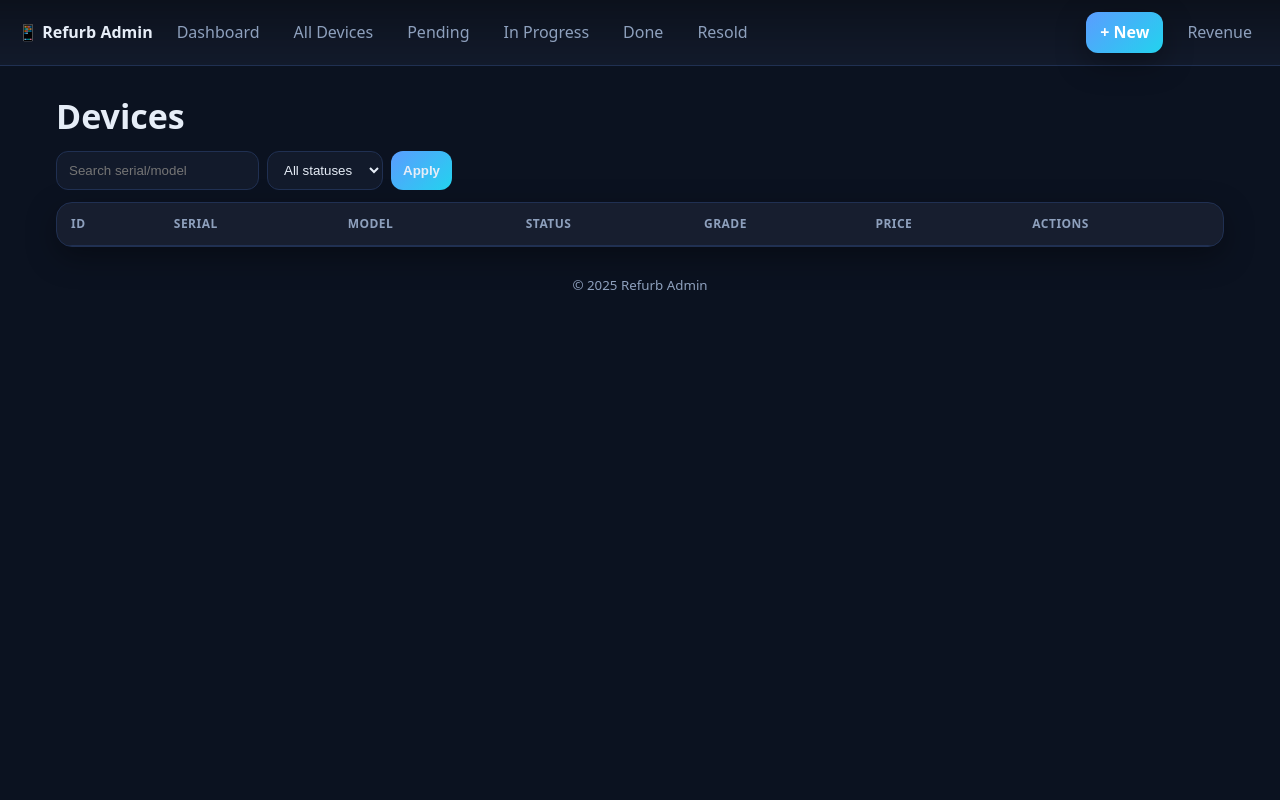
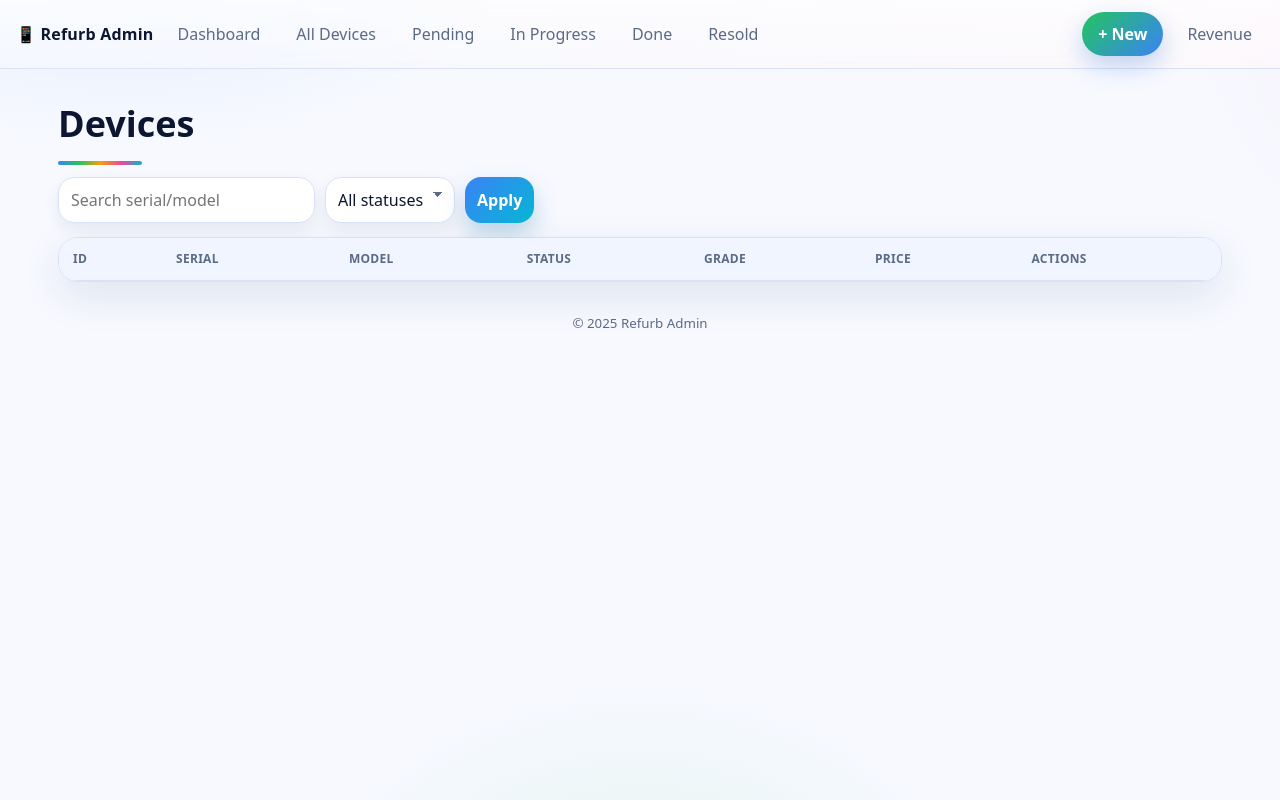
Before and after one commit to KYUBI-DOT/Operations_Management_Software_MSD, a Node project: template refurb-admin/views/devices/list.ejs in a window 1280 px wide. Run offline with Node 20 templates, Linux system fonts and the light colour scheme; the template is opened without the code that fills it, so the values that code supplies are empty.

Commit message:
css and resold
fixed resold and revenue, as well as updated css

```diff
--- a/refurb-admin/public/style.css
+++ b/refurb-admin/public/style.css
@@ -1,41 +1,260 @@
+/* =====================================================
+   Refurb Admin — LIGHT & VIBRANT THEME (Device Islands)
+   - Bright, airy surfaces with playful pastel accents
+   - "Island" device cards with soft elevation & glow
+   - Colorful buttons + badges
+   - Same class names (drop-in replacement)
+   ===================================================== */
+
+/* ---------- 1) Design tokens (LIGHT by default) ---------- */
 :root{
-  --bg:#0b1220; --panel:#121a2b; --muted:#8ea0bd; --text:#e6edf7;
-  --accent:#5b9cff; --accent2:#22d3ee; --danger:#ef4444; --success:#22c55e; --warn:#f59e0b;
-  --border:#203052; --chip:#19243a;
-  --shadow:0 10px 30px rgba(0,0,0,.35);
+  /* Surfaces */
+  --bg:        #f7f9ff;
+  --panel:     #ffffff;
+  --panel-2:   #f1f5ff;
+  --chip:      #eef4ff;
+  --border:    #d9e2f5;
+
+  /* Text */
+  --text:      #0c1631;
+  --muted:     #5b6a86;
+
+  /* Accents (pastel brights) */
+  --accent:    #3b82f6;  /* blue */
+  --accent2:   #22c55e;  /* green */
+  --accent3:   #f59e0b;  /* amber */
+  --accent4:   #ec4899;  /* pink */
+  --accent5:   #06b6d4;  /* cyan */
+  --danger:    #ef4444;
+  --success:   #16a34a;
+  --warn:      #f59e0b;
+
+  /* Type & rhythm */
+  --font: ui-sans-serif, system-ui, -apple-system, "Segoe UI", Roboto, Helvetica, Arial;
+  --leading: 1.5;
+
+  /* Radii & shadow */
+  --r-sm: 12px;
+  --r:    16px;
+  --r-lg: 20px;
+  --r-xl: 28px;
+  --shadow-sm: 0 6px 16px rgba(11, 35, 90, .07);
+  --shadow:    0 14px 40px rgba(11, 35, 90, .10);
+  --shadow-big:0 24px 60px rgba(11, 35, 90, .12);
+
+  /* Motion */
+  --fast: 140ms;
+  --slow: 700ms;
+  --easing: cubic-bezier(.22,.61,.36,1);
+  --ring: 0 0 0 3px rgba(59,130,246,.25);
 }
+
+/* ---------- 2) Base ---------- */
 *{box-sizing:border-box}
-body{margin:0;font-family:ui-sans-serif,system-ui,-apple-system,Segoe UI,Roboto,Helvetica,Arial;background:var(--bg);color:var(--text);line-height:1.45}
-.nav{position:sticky;top:0;display:flex;gap:14px;align-items:center;padding:12px 18px;background:linear-gradient(180deg,rgba(0,0,0,.35),transparent),var(--panel);border-bottom:1px solid var(--border)}
-.brand{font-weight:800}
-.nav a{color:var(--muted);text-decoration:none;padding:8px 10px;border-radius:10px}
-.nav a:hover{color:var(--text);background:rgba(255,255,255,.06)}
-.nav .cta{margin-left:auto;background:linear-gradient(135deg,var(--accent),var(--accent2));color:#fff;font-weight:600;padding:9px 14px;border-radius:12px;box-shadow:var(--shadow)}
-.container{max-width:1200px;margin:26px auto;padding:0 16px}
-.page-title{margin:0 0 10px;font-size:clamp(26px,3vw,34px)}
+html,body{height:100%}
+body{
+  margin:0;
+  font-family:var(--font);
+  color:var(--text);
+  line-height:var(--leading);
+  background:
+    radial-gradient(900px 500px at 10% -10%, rgba(59,130,246,.12), transparent 45%),
+    radial-gradient(700px 600px at 120% 0%, rgba(236,72,153,.10), transparent 50%),
+    radial-gradient(900px 700px at 50% 120%, rgba(34,197,94,.10), transparent 40%),
+    var(--bg);
+  -webkit-font-smoothing:antialiased;
+  -moz-osx-font-smoothing:grayscale;
+}
+
+img{max-width:100%;display:block}
+a{color:inherit;text-decoration:none}
+button,input,select,textarea{font:inherit;color:inherit}
+:focus-visible{outline:none;box-shadow:var(--ring);border-radius:var(--r)}
+
+/* ---------- 3) Layout ---------- */
+.container{max-width:1200px;margin:28px auto;padding:0 18px}
+
+/* ---------- 4) Navigation (light glass) ---------- */
+.nav{
+  position:sticky; top:0; z-index:50;
+  display:flex; gap:12px; align-items:center;
+  padding:12px 16px;
+  background:
+    linear-gradient(180deg, rgba(255,255,255,.86), rgba(255,255,255,.65)),
+    linear-gradient(120deg, rgba(59,130,246,.10), rgba(236,72,153,.08));
+  border-bottom:1px solid var(--border);
+  backdrop-filter: blur(8px);
+}
+.brand{font-weight:800;letter-spacing:.2px}
+.nav a{
+  color:var(--muted);
+  padding:8px 12px; border-radius:var(--r-sm);
+  transition:background var(--fast) var(--easing), color var(--fast) var(--easing);
+}
+.nav a:hover{color:var(--text); background:rgba(59,130,246,.10)}
+.nav .cta{
+  margin-left:auto;
+  background:linear-gradient(135deg, #22c55e, #3b82f6);
+  color:#fff; font-weight:800;
+  padding:10px 16px; border-radius:999px;
+  box-shadow: 0 10px 24px rgba(17, 94, 205, .25);
+}
+
+/* ---------- 5) Headings ---------- */
+.page-title{
+  margin:0 0 10px; font-size:clamp(26px,3vw,36px);
+}
+.page-title::after{
+  content:""; display:block; width:84px; height:4px; margin-top:10px;
+  border-radius:999px;
+  background:linear-gradient(90deg, #3b82f6, #22c55e, #f59e0b, #ec4899, #06b6d4);
+}
 .subtle{color:var(--muted)}
-.grid{display:grid;gap:16px;grid-template-columns:repeat(12,minmax(0,1fr))}
-.card{grid-column:span 3;background:var(--panel);border:1px solid var(--border);border-radius:16px;padding:16px;box-shadow:var(--shadow)}
-.card .kpi-title{color:var(--muted);font-size:12px;margin:0 0 6px}
-.card .kpi-value{font-size:28px;font-weight:800;margin:0}
-.filters{display:flex;gap:8px;flex-wrap:wrap;margin:10px 0 12px}
-.input,.select,.btn{background:var(--panel);color:var(--text);border:1px solid var(--border);border-radius:12px;padding:10px 12px}
-.btn{cursor:pointer;font-weight:600}
-.btn.primary{background:linear-gradient(135deg,var(--accent),var(--accent2));border:none}
-.btn.ghost{background:transparent}
-.table-wrap{background:var(--panel);border:1px solid var(--border);border-radius:16px;overflow:hidden;box-shadow:var(--shadow)}
-.table{width:100%;border-collapse:collapse}
-.table thead th{font-size:12px;color:var(--muted);text-transform:uppercase;letter-spacing:.04em;background:rgba(255,255,255,.02);padding:12px 14px;border-bottom:1px solid var(--border);text-align:left}
-.table tbody td{padding:12px 14px;border-bottom:1px solid var(--border)}
-.row-actions{display:flex;gap:8px;flex-wrap:wrap}
-.badge{display:inline-flex;align-items:center;font-weight:700;font-size:12px;padding:4px 10px;border-radius:999px;background:var(--chip);color:var(--muted);border:1px solid var(--border)}
-.badge.pending{color:#60a5fa;border-color:#1d4ed8}
-.badge.in_progress{color:var(--warn);border-color:#b45309}
-.badge.done{color:var(--success);border-color:#166534}
-.badge.resold{color:#a78bfa;border-color:#6d28d9}
-.form{display:grid;gap:12px;max-width:640px}
-label span{display:block;color:var(--muted);font-size:12px;margin-bottom:6px}
-textarea.input{min-height:110px;resize:vertical}
-.footer{margin:26px auto 40px;text-align:center;color:var(--muted)}
-@media (max-width:900px){.card{grid-column:span 6}}
-@media (max-width:620px){.card{grid-column:span 12}}
+
+/* ---------- 6) Grid ---------- */
+.grid{
+  display:grid; gap:18px; grid-template-columns:repeat(12, minmax(0,1fr));
+}
+
+/* ---------- 7) DEVICE ISLAND CARDS ---------- */
+.card{
+  grid-column:span 3;
+  background:
+    linear-gradient(180deg, rgba(255,255,255,.9), rgba(255,255,255,.8)),
+    var(--panel);
+  border:1px solid var(--border);
+  border-radius:var(--r-xl);
+  padding:18px;
+  box-shadow: var(--shadow);
+  position:relative;
+  overflow:hidden;
+  transition: transform var(--fast) var(--easing), box-shadow var(--fast) var(--easing), border-color var(--fast) var(--easing);
+}
+/* Gradient halo around islands */
+.card::before{
+  content:"";
+  position:absolute; inset:-2px;
+  background: conic-gradient(from 180deg, #3b82f6, #22c55e, #f59e0b, #ec4899, #06b6d4, #3b82f6);
+  filter: blur(14px); opacity:.20;
+  z-index:0;
+}
+.card > *{ position:relative; z-index:1 } /* keep content above halo */
+
+.card:hover{
+  transform: translateY(-3px);
+  box-shadow: var(--shadow-big);
+  border-color:#c7d6fb;
+}
+/* subtle floating animation (optional) */
+@keyframes floaty{ 0%{transform:translateY(0)} 50%{transform:translateY(-4px)} 100%{transform:translateY(0)} }
+.card.is-floating{ animation: floaty 6s var(--easing) infinite }
+
+.kpi-title{color:var(--muted); font-size:12px; margin:0 0 6px; text-transform:uppercase; letter-spacing:.3px}
+.kpi-value{font-size:30px; font-weight:800; margin:0}
+.kpi-chip{
+  display:inline-block; margin-top:8px; padding:6px 10px;
+  background:var(--chip); border:1px solid var(--border);
+  border-radius:999px; color:var(--muted); font-size:12px;
+}
+
+/* ---------- 8) Filters, inputs & colorful buttons ---------- */
+.filters{display:flex; gap:10px; flex-wrap:wrap; margin:12px 0 14px}
+
+.input,.select,.btn{
+  background:#fff; color:var(--text);
+  border:1px solid var(--border); border-radius:var(--r);
+  padding:10px 12px;
+  transition: border-color var(--fast) var(--easing), box-shadow var(--fast) var(--easing), transform var(--fast) var(--easing);
+  box-shadow: var(--shadow-sm);
+}
+.input:focus,.select:focus{border-color:#9bb6ff; box-shadow: var(--ring)}
+
+.select{
+  appearance:none;
+  background-image:
+    linear-gradient(45deg, transparent 50%, var(--muted) 50%),
+    linear-gradient(135deg, var(--muted) 50%, transparent 50%);
+  background-position:calc(100% - 16px) 14px, calc(100% - 11px) 14px;
+  background-size:5px 5px; background-repeat:no-repeat; padding-right:28px;
+}
+
+.btn{cursor:pointer; font-weight:800}
+.btn:hover{transform:translateY(-1px)}
+.btn:active{transform:translateY(0)}
+
+/* Colorful button variants */
+.btn.primary{
+  background: linear-gradient(135deg, #3b82f6, #06b6d4);
+  border:none; color:#fff;
+  box-shadow: 0 12px 24px rgba(3, 105, 161, .25);
+}
+.btn.success{
+  background: linear-gradient(135deg, #22c55e, #86efac);
+  border:none; color:#064e3b;
+  box-shadow: 0 12px 24px rgba(22, 163, 74, .22);
+}
+.btn.warn{
+  background: linear-gradient(135deg, #f59e0b, #fde68a);
+  border:none; color:#5b3b00;
+  box-shadow: 0 12px 24px rgba(217, 119, 6, .22);
+}
+.btn.pink{
+  background: linear-gradient(135deg, #ec4899, #fda4af);
+  border:none; color:#4a0d28;
+  box-shadow: 0 12px 24px rgba(190, 24, 93, .22);
+}
+.btn.ghost{
+  background:transparent;
+  border:1px dashed #bcd1ff;
+}
+
+/* ---------- 9) Tables (light with sticky head) ---------- */
+.table-wrap{
+  background:#fff; border:1px solid var(--border);
+  border-radius:var(--r-lg); overflow:auto; box-shadow:var(--shadow);
+}
+.table{width:100%; min-width:720px; border-collapse:collapse}
+.table thead th{
+  font-size:12px; color:var(--muted); text-transform:uppercase; letter-spacing:.3px;
+  padding:12px 14px; border-bottom:1px solid var(--border); text-align:left;
+  position:sticky; top:0; background:var(--panel-2);
+}
+.table tbody td{padding:12px 14px; border-bottom:1px solid var(--border)}
+.table tbody tr:hover td{background:#f8fbff}
+
+/* ---------- 10) Row actions ---------- */
+.row-actions{display:flex; gap:10px; flex-wrap:wrap}
+
+/* ---------- 11) Status badges (cheerful) ---------- */
+.badge{
+  display:inline-flex; align-items:center; gap:8px;
+  font-weight:900; font-size:12px; letter-spacing:.35px;
+  padding:6px 12px; border-radius:999px;
+  background:var(--chip); color:var(--muted);
+  border:1px solid var(--border); text-transform:uppercase;
+}
+.badge::before{content:""; width:8px; height:8px; border-radius:50%; background:currentColor; opacity:.85}
+.badge.pending{   color:#3b82f6; border-color:#93c5fd; background:#e0f2fe }
+.badge.in_progress{ color:#f59e0b; border-color:#fcd34d; background:#fff7ed }
+.badge.done{      color:#16a34a; border-color:#86efac; background:#ecfdf5 }
+.badge.resold{    color:#a855f7; border-color:#d8b4fe; background:#f5f3ff }
+
+/* ---------- 12) Forms ---------- */
+.form{display:grid; gap:12px; max-width:720px}
+label span{display:block; color:var(--muted); font-size:12px; margin-bottom:6px}
+textarea.input{min-height:120px; resize:vertical}
+
+/* ---------- 13) Footer ---------- */
+.footer{margin:28px auto 44px; text-align:center; color:var(--muted)}
+
+/* ---------- 14) Responsive ---------- */
+@media (max-width: 1100px){
+  .card{ grid-column: span 6; }
+}
+@media (max-width: 680px){
+  .grid{ gap:14px }
+  .card{ grid-column: span 12; }
+  .nav{ gap:8px; padding:10px 12px }
+  .nav .cta{ padding:8px 12px }
+  .container{ padding:0 14px }
+}
```
Also changed, not shown: refurb-admin/data/devices.db.
